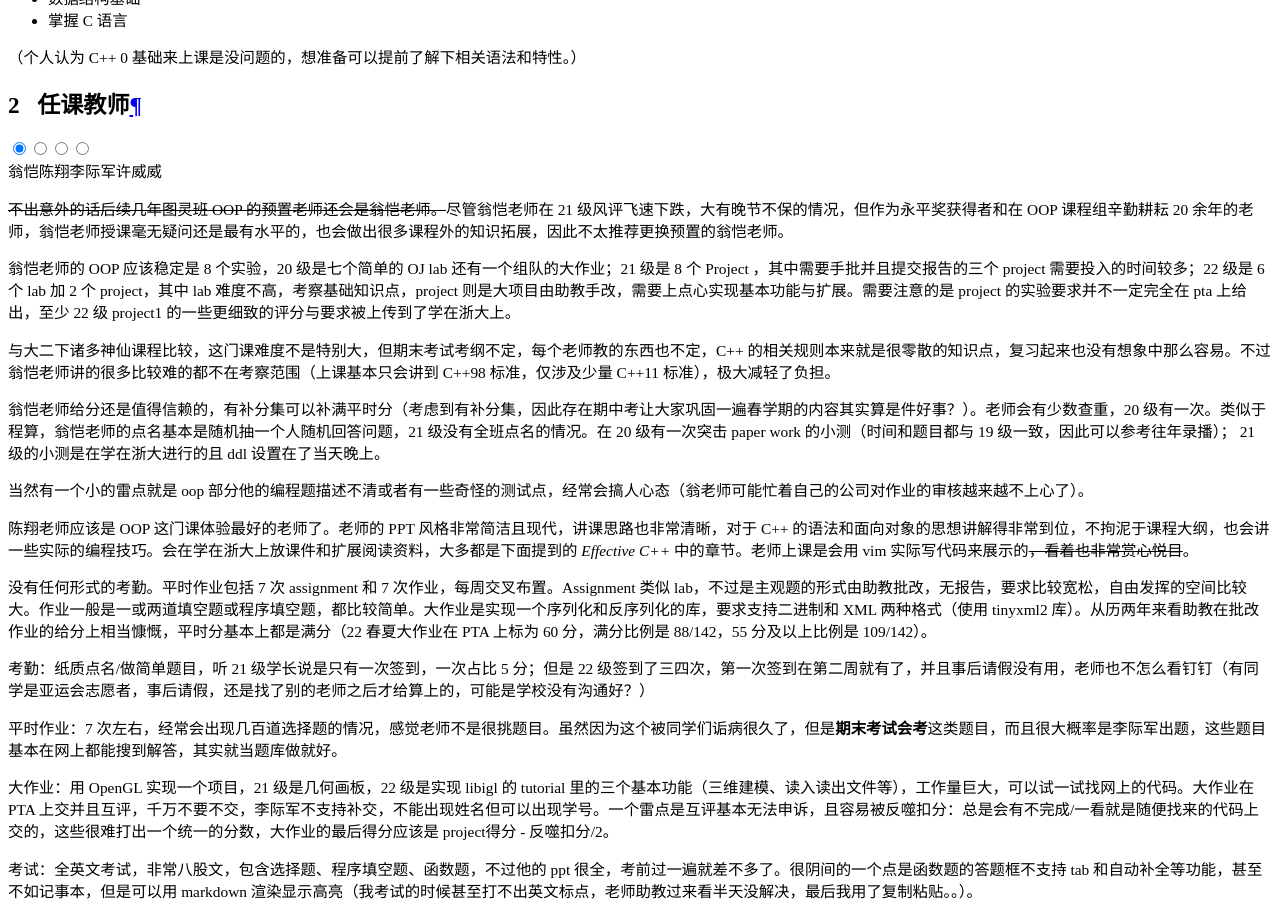
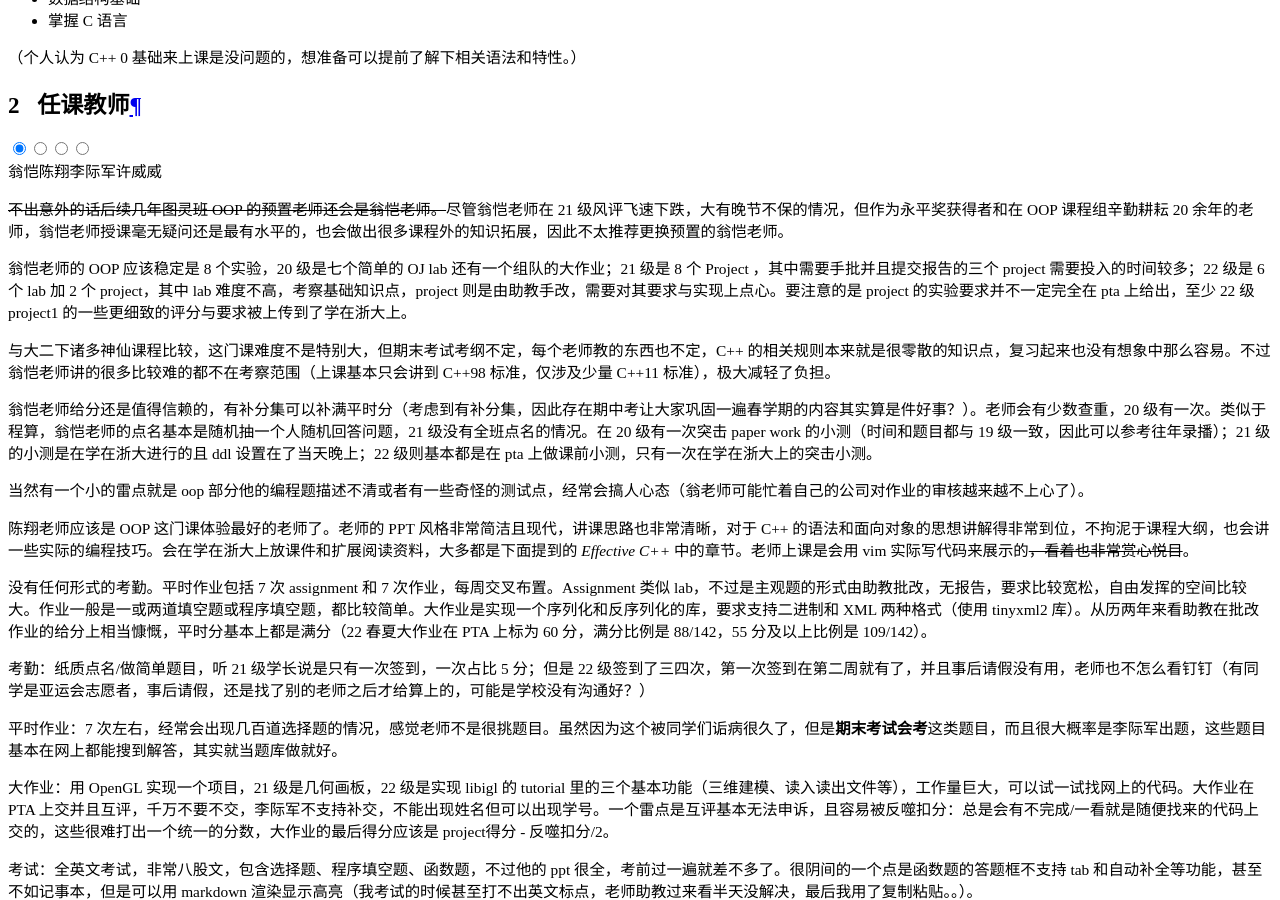
Before and after one commit to ZJU-Turing/TuringCourses, an MkDocs documentation site: the page built from docs/major_basic/object_oriented_programming/index.md, in a window 1280 px wide and 900 px high, scrolled down 18641 px. Built offline with MkDocs 1.6.1 and Material for MkDocs 9.7.7, drawn with Linux system fonts in a browser that asks for light colours; comment, search, counter and statistics services are not loaded; some of the changed text lies outside the part shown.

Commit message:
docs: 更新 OOP 翁恺老师评价

```diff
--- a/docs/major_basic/object_oriented_programming/index.md
+++ b/docs/major_basic/object_oriented_programming/index.md
@@ -23,11 +23,11 @@
 
     <del>不出意外的话后续几年图灵班 OOP 的预置老师还会是翁恺老师。</del>尽管翁恺老师在 21 级风评飞速下跌，大有晚节不保的情况，但作为永平奖获得者和在 OOP 课程组辛勤耕耘 20 余年的老师，翁恺老师授课毫无疑问还是最有水平的，也会做出很多课程外的知识拓展，因此不太推荐更换预置的翁恺老师。
 
-    翁恺老师的 OOP 应该稳定是 8 个实验，20 级是七个简单的 OJ lab 还有一个组队的大作业；21 级是 8 个 Project ，其中需要手批并且提交报告的三个 project 需要投入的时间较多；22 级是 6 个 lab 加 2 个 project，其中 lab 难度不高，考察基础知识点，project 则是大项目由助教手改，需要上点心实现基本功能与扩展。需要注意的是 project 的实验要求并不一定完全在 pta 上给出，至少 22 级 project1 的一些更细致的评分与要求被上传到了学在浙大上。
+    翁恺老师的 OOP 应该稳定是 8 个实验，20 级是七个简单的 OJ lab 还有一个组队的大作业；21 级是 8 个 Project ，其中需要手批并且提交报告的三个 project 需要投入的时间较多；22 级是 6 个 lab 加 2 个 project，其中 lab 难度不高，考察基础知识点，project 则是由助教手改，需要对其要求与实现上点心。要注意的是 project 的实验要求并不一定完全在 pta 上给出，至少 22 级 project1 的一些更细致的评分与要求被上传到了学在浙大上。
 
     与大二下诸多神仙课程比较，这门课难度不是特别大，但期末考试考纲不定，每个老师教的东西也不定，C++ 的相关规则本来就是很零散的知识点，复习起来也没有想象中那么容易。不过翁恺老师讲的很多比较难的都不在考察范围（上课基本只会讲到 C++98 标准，仅涉及少量 C++11 标准），极大减轻了负担。
 
-    翁恺老师给分还是值得信赖的，有补分集可以补满平时分（考虑到有补分集，因此存在期中考让大家巩固一遍春学期的内容其实算是件好事？）。老师会有少数查重，20 级有一次。类似于程算，翁恺老师的点名基本是随机抽一个人随机回答问题，21 级没有全班点名的情况。在 20 级有一次突击 paper work 的小测（时间和题目都与 19 级一致，因此可以参考往年录播）； 21 级的小测是在学在浙大进行的且 ddl 设置在了当天晚上。
+    翁恺老师给分还是值得信赖的，有补分集可以补满平时分（考虑到有补分集，因此存在期中考让大家巩固一遍春学期的内容其实算是件好事？）。老师会有少数查重，20 级有一次。类似于程算，翁恺老师的点名基本是随机抽一个人随机回答问题，21 级没有全班点名的情况。在 20 级有一次突击 paper work 的小测（时间和题目都与 19 级一致，因此可以参考往年录播）；21 级的小测是在学在浙大进行的且 ddl 设置在了当天晚上；22 级则基本都是在 pta 上做课前小测，只有一次在学在浙大上的突击小测。
 
     当然有一个小的雷点就是 oop 部分他的编程题描述不清或者有一些奇怪的测试点，经常会搞人心态（翁老师可能忙着自己的公司对作业的审核越来越不上心了）。
 
@@ -84,7 +84,7 @@
 
     === "22 级"
         - Attendance 1%
-        - In-class quiz: 8%（从第三周起几乎每节课都有课前小测，在 pta 上数道选择题，巩固上周知识）
+        - In-class quiz: 8%（从第三周起几乎每节课都有课前小测，在 pta 上有数道选择题，巩固上周知识）
         - Homework 16%
         - Labs: 12%（总共 6 次）
         - Project: 8%（总共 2 次）
```
